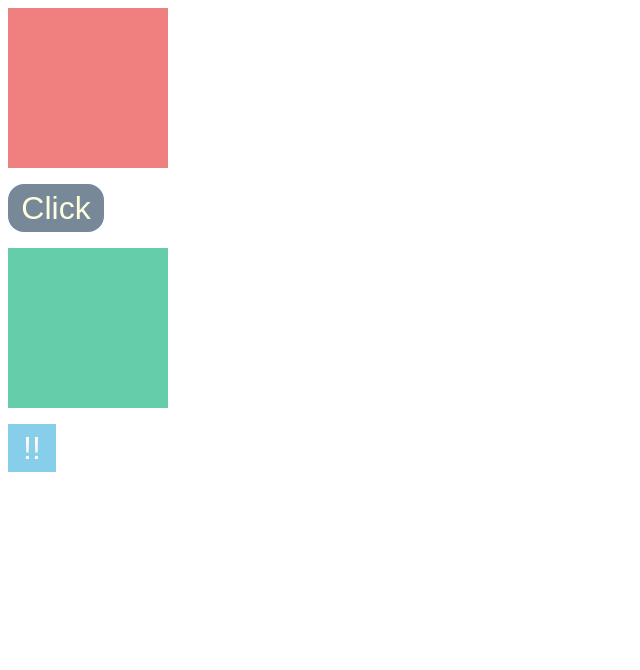
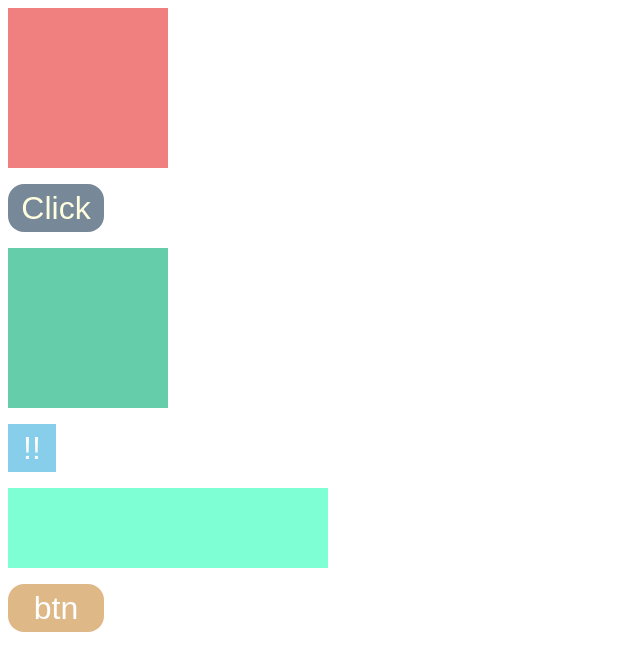
Before and after one commit to L-JinH/practice1, a plain HTML site: page toggle/toggle.html in a window 1280 px wide. Shown: the whole page, without its empty margins (0-640 px from the left). Drawn offline with Linux system fonts and the light colour scheme.

Commit message:
transition

```diff
--- a/toggle/toggle.css
+++ b/toggle/toggle.css
@@ -1,3 +1,4 @@
+/* background-color */
 .div_box {
     background-color: lightcoral;
     width: 10rem;
@@ -27,6 +28,7 @@
     font-size: 1rem;
 }
 
+/* border-radius */
 .div_h {
     width: 10rem;
     height: 10rem;
@@ -53,3 +55,38 @@
 .toggle_h {
     border-radius: 50%;
 }
+
+/* transition */
+.trans_div {
+    width: 20rem;
+    height: 5rem;
+    background-color: aquamarine;
+    margin-top: 1rem;
+    transition: all 1s ease-in-out;
+}
+
+.trans_hover {
+    background-color: coral;
+    transform: scaleX(0.2);
+    transition: all 1s ease-in-out;
+}
+
+.trans_btn {
+    border: none;
+    font-size: 2rem;
+    cursor: pointer;
+    width: 6rem;
+    height: 3rem;
+    margin-top: 1rem;
+    background-color: burlywood;
+    color: white;
+    border-radius: 1rem;
+    text-align: center;
+    transition: all 1s ease-in-out;
+}
+
+.trans_btn:hover {
+    color: skyblue;
+    background-color: rgb(140, 126, 228);
+    transform: perspective(5rem) translateZ(1rem);
+}
--- a/toggle/toggle.html
+++ b/toggle/toggle.html
@@ -8,11 +8,18 @@
         <title>Document</title>
     </head>
     <body>
+        <!-- background-color -->
         <div class="div_box"></div>
         <button class="div_color">Click</button>
 
+        <!-- border-radius -->
         <div class="div_h"></div>
         <button class="h_btn">!!</button>
+
+        <!-- transition -->
+        <div class="trans_div"></div>
+        <button class="trans_btn">btn</button>
+
         <script defer src="toggle.js"></script>
     </body>
 </html>
--- a/toggle/toggle.js
+++ b/toggle/toggle.js
@@ -1,4 +1,6 @@
 "use strict";
+
+// background-color
 const toggleBtn = document.querySelector(".div_color");
 const divBox = document.querySelector(".div_box");
 
@@ -8,6 +10,7 @@ function colorBtn() {
 
 toggleBtn.addEventListener("click", colorBtn);
 
+// border-radius
 const hBtn = document.querySelector(".h_btn");
 const hBox = document.querySelector(".div_h");
 
@@ -17,3 +20,13 @@ function heightClick() {
 
 hBtn.addEventListener("click", heightClick);
 //addEventListener에 function이름 앞에 () 붙이지 말기.
+
+// transition
+const transDiv = document.querySelector(".trans_div");
+const transBtn = document.querySelector(".trans_btn");
+
+function transClick() {
+    transDiv.classList.toggle("trans_hover");
+}
+
+transBtn.addEventListener("click", transClick);
```
